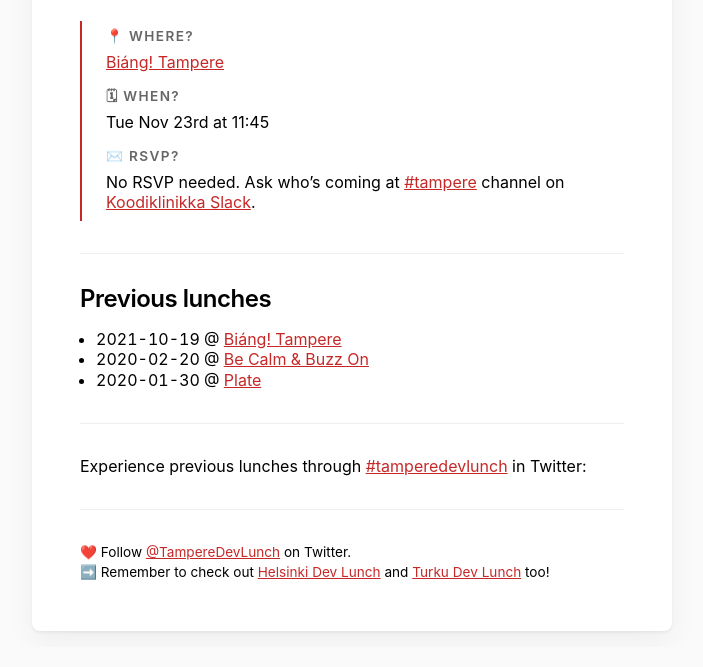
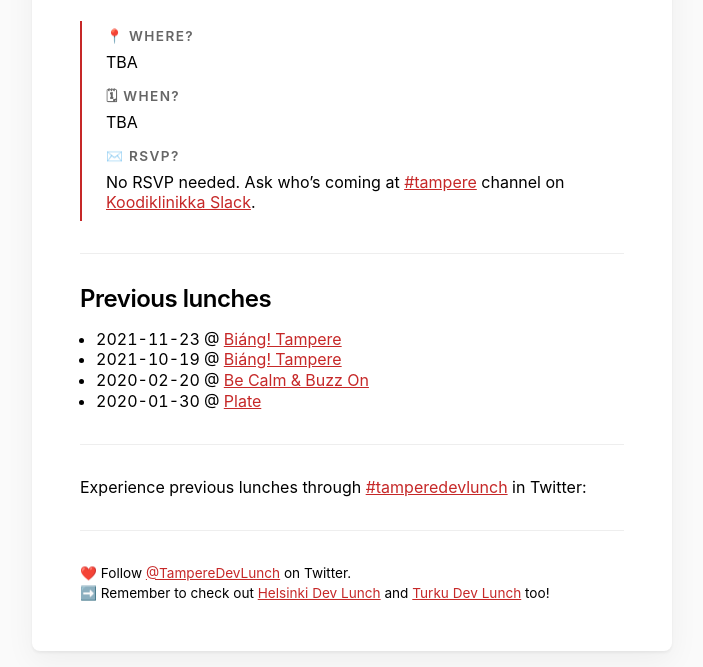
Before and after one commit to peritpatrio/tampere-dev-lunch, a plain HTML site: page index.html in a window 1280 px wide. Shown: the part 225-892 px from the top of the page, without its empty margins (288-991 px from the left). Drawn offline with Linux system fonts and the light colour scheme; a script that the page names is missing.

Commit message:
Archive event

```diff
--- a/index.html
+++ b/index.html
@@ -38,13 +38,11 @@
         <ul>
           <li>
             <h3>📍 Where?</h3>
-            <a href="https://biang.fi/" rel="nofollow">Biáng! Tampere</a>
+            TBA
           </li>
           <li>
             <h3>🗓 When?</h3>
-            <time datetime="2021-11-23T08:45:00.000Z"
-              >Tue Nov 23rd at 11:45</time
-            >
+            TBA
           </li>
           <li>
             <h3>✉️ RSVP?</h3>
@@ -62,6 +60,10 @@
       <h2>Previous lunches</h2>
 
       <ol class="prev-lunches">
+        <li>
+          <time datetime="2021-10-19">2021-11-23</time> @
+          <a href="https://www.biang.fi" rel="nofollow">Biáng! Tampere</a>
+        </li>
         <li>
           <time datetime="2021-10-19">2021-10-19</time> @
           <a href="https://www.biang.fi" rel="nofollow">Biáng! Tampere</a>
```
